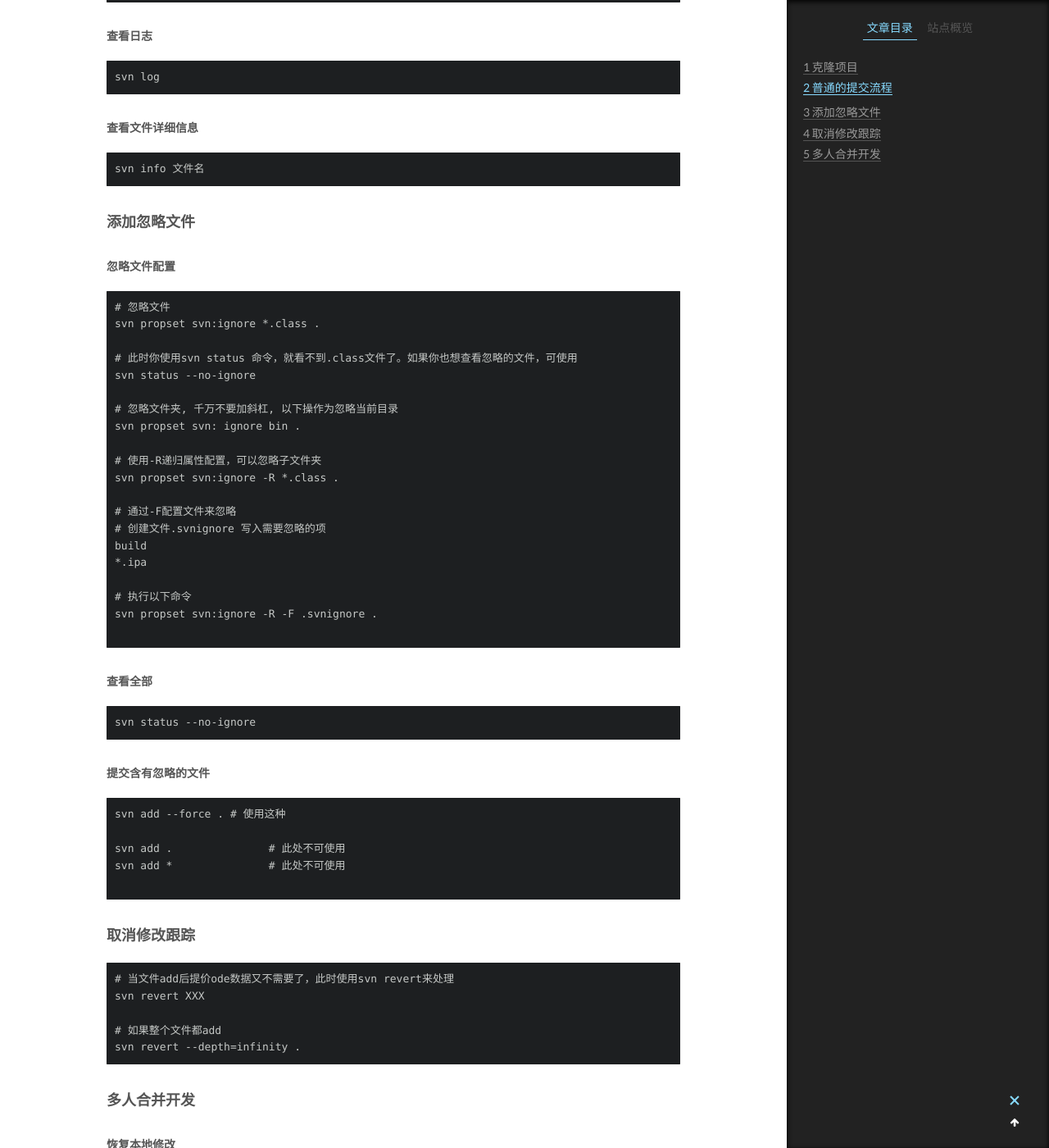
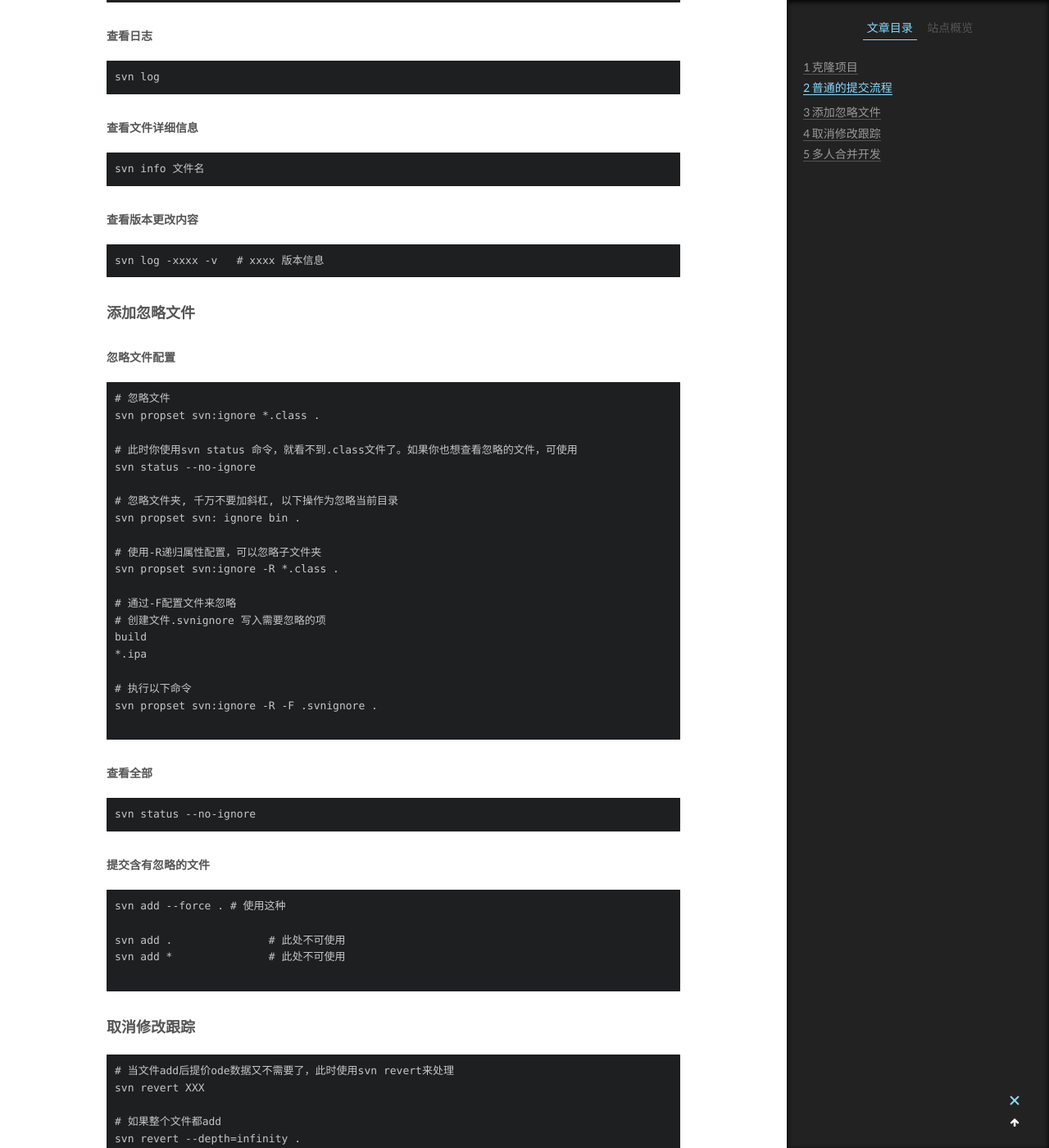
Before and after one commit to linfengwenyou/linfengwenyou.github.io, a Jekyll site: the page built from _posts/2018-11-25-svn版本管理.md, in a window 1280 px wide and 1400 px high, scrolled down 1651 px. Shown: the whole window at 82% size. Built offline with Jekyll 4.4.1, drawn with Linux system fonts in a browser that asks for light colours.

Commit message:
更新SVN

````diff
--- a/_posts/2018-11-25-svn版本管理.md
+++ b/_posts/2018-11-25-svn版本管理.md
@@ -77,6 +77,14 @@ svn log
 ```
 svn info 文件名
 ```
+
+##### 查看版本更改内容
+
+```
+svn log -xxxx -v   # xxxx 版本信息
+```
+
+
 
 
 
````
